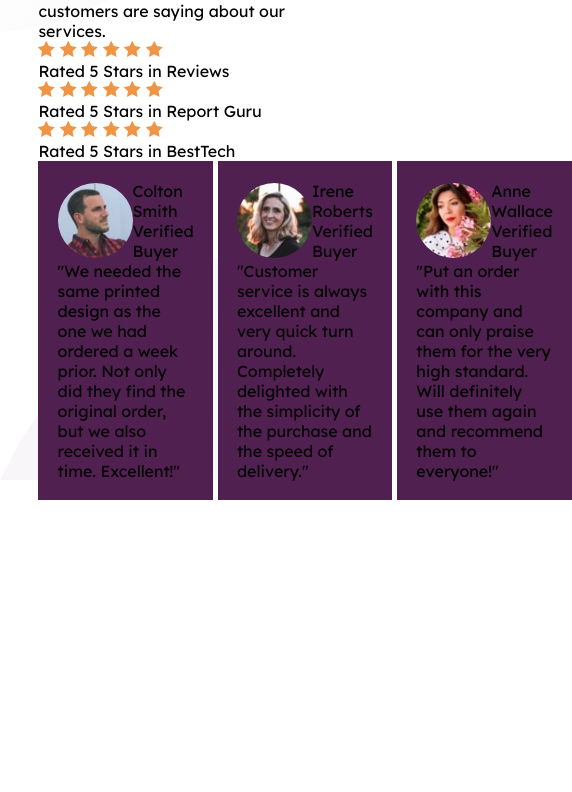
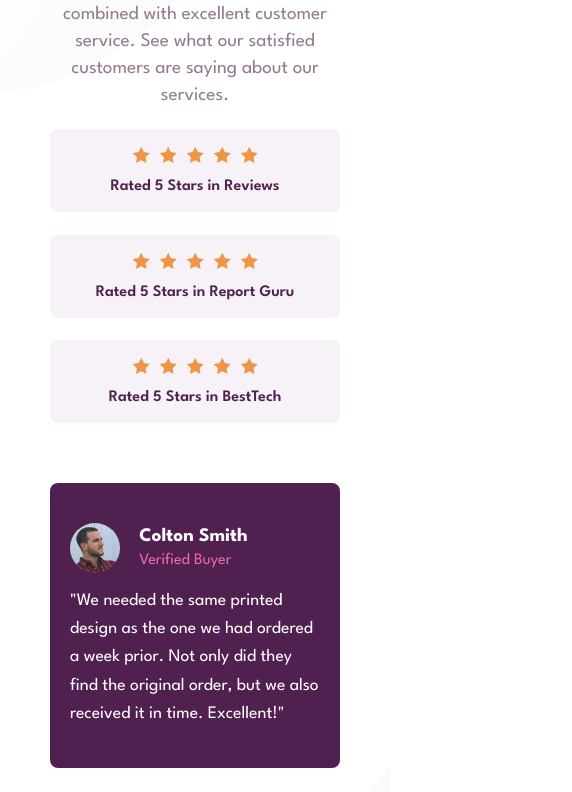
Before and after one commit to pnkzdev/frontend-mentor, a plain HTML site: page Social-proof-section/index.html in a window 390 px wide. Shown: the part 217-1009 px from the top of the page, 572 px wide, since content can reach past the window. Before the commit the page ends 868 px from the top, so only its background shows below. Drawn offline with Linux system fonts and the light colour scheme.

Commit message:
update social-proof-project

```diff
--- a/Social-proof-section/index.html
+++ b/Social-proof-section/index.html
@@ -18,14 +18,13 @@
                 </p>
             </div>
             <div class="ratings">
-                <div class="rating">
+                <div class="rating ">
                     <div class="rating-stars">
                         <img src="./assets/images/icon-star.svg" alt="">
                           <img src="./assets/images/icon-star.svg" alt="">
                             <img src="./assets/images/icon-star.svg" alt="">
                               <img src="./assets/images/icon-star.svg" alt="">
                                 <img src="./assets/images/icon-star.svg" alt="">
-                                  <img src="./assets/images/icon-star.svg" alt="">
                     </div>
                     <div class="rating-description">
                         Rated 5 Stars in Reviews
@@ -38,7 +37,7 @@
                             <img src="./assets/images/icon-star.svg" alt="">
                               <img src="./assets/images/icon-star.svg" alt="">
                                 <img src="./assets/images/icon-star.svg" alt="">
-                                  <img src="./assets/images/icon-star.svg" alt="">
+
                     </div>
                     <div class="rating-description">
                         Rated 5 Stars in Report Guru
@@ -51,7 +50,6 @@
                             <img src="./assets/images/icon-star.svg" alt="">
                               <img src="./assets/images/icon-star.svg" alt="">
                                 <img src="./assets/images/icon-star.svg" alt="">
-                                  <img src="./assets/images/icon-star.svg" alt="">
                     </div>
                     <div class="rating-description">
                         Rated 5 Stars in BestTech
--- a/Social-proof-section/style.css
+++ b/Social-proof-section/style.css
@@ -8,71 +8,181 @@
 
 :root {
   /* --- Primary --- */
-  --Dark-Magenta: hsl(300, 43%, 22%);
+  --very-Dark-Magenta: hsl(300, 43%, 22%);
   --Soft-Pink: hsl(333, 80%, 67%);
 
   /* --- Neutral --- */
-  --Grayish-Magenta: hsl(303, 10%, 53%);
+  --dark-Grayish-Magenta: hsl(303, 10%, 53%);
   --Light-Grayish-Magenta: hsl(300, 24%, 96%);
   --White: hsl(0, 0%, 100%);
 }
 
 body {
-  min-height: 100vh;
-  font-family: "Lexend Deca", sans-serif;
+  font-family: "League Spartan", sans-serif;
+  font-size: 15px;
+  background-color: var(--White);
+
+  background-image: url("./assets/images/bg-pattern-top-desktop.svg"),
+    url("./assets/images/bg-pattern-bottom-desktop.svg");
+  background-repeat: no-repeat;
+  background-position: top left, bottom right;
+  background-size: 500px, 500px;
 }
 
 .social-proof {
-  height: 100%;
-  width: 100%;
-  position: relative;
-
-  padding:2.4rem;
+  max-width: 85%;
+  margin: 80px auto;
+  display: flex;
+  flex-direction: column;
+  gap: 60px;
 }
 
-.social-proof::after,
-.social-proof::before {
-  content: "";
-  position: absolute;
-  width: 100vw;
-  height: 100vh;
-  z-index: 1;
+/* --Top-section :User Feedback */
+.user-feedback {
+  display: flex;
+  justify-content: space-between;
 }
 
-.social-proof:before {
-  background: url("./assets/images/bg-pattern-top-desktop.svg");
-  background-repeat: no-repeat;
-  top: -15%;
-  left: 0;
+.detail {
+  width: 40%;
 }
 
-.social-proof::after {
-  background: url("./assets/images/bg-pattern-bottom-desktop.svg");
-  background-repeat: no-repeat;
-  bottom: -15%;
-  right:0%;
+.heading {
+  color: var(--very-Dark-Magenta);
+  font-size: 3.5rem;
+  font-weight: 700;
+  margin-bottom: 20px;
+}
+
+.description {
+  color: var(--dark-Grayish-Magenta);
+  line-height: 1.4;
+  font-size: 1.2rem;
+}
+
+.ratings {
+  display: flex;
+  flex-direction: column;
+  gap: 1.4rem;
+  padding-top: 20px;
+}
+
+.rating {
+  display: flex;
+  align-items: center;
+  gap: 1rem;
+  background-color: var(--Light-Grayish-Magenta);
+  padding: 18px 30px;
+  border-radius: 8px;
+}
+
+.rating:nth-child(1){
+  transform: translateX(-100px);
+}
+.rating:nth-child(2){
+  transform: translateX(-50px);
+}
+
+.rating-stars{
+  display: flex;
+  gap:10px;
+}
+.rating-description{
+  color:var(--very-Dark-Magenta);
+  font-size: 1rem;
+  font-weight: 600;
 }
 
 
+/* --Bottom Section: User-reviews */
+
 .user-reviews{
-    display: flex;
-    gap:5px;
+  display: flex;
+  gap:30px;
 }
 
 .review{
-     padding: 1.2rem;
-     background-color: var(--Dark-Magenta);
+  background-color: var(--very-Dark-Magenta);
+  color:var(--White);
+  border-radius: 8px;
+  padding: 30px 40px;
 }
 
-.review .user-profile{
-   display: flex;
-   align-items: center;
+.user-profile{
+  display: flex;
+  align-items: center;
+  gap:1.2rem;
+  margin-bottom: 14px;
 }
 
-.user-profile>img{
-    width:75px;
-    width:75px;
-    border-radius: 50%;
+.user-profile img {
+  border-radius: 50%;
+  width: 50px;
+  height: 50px;
 }
-.user-details{
+.user-name{
+  font-size: 1.2rem;
+  font-weight: 700;
+  margin-bottom: 8px;
 }
+.user-verified{
+  font-size: 1rem;
+  color:var(--Soft-Pink);
+}
+
+.user-review-text{
+  line-height: 1.6;
+  font-size: 1.1rem;
+}
+
+.review:nth-of-type(2){
+  transform: translateY(20px);
+}
+.review:nth-of-type(3){
+  transform: translateY(40px);
+}
+
+@media(max-width:900px){
+  body{
+    background-image: url('./assets/images/bg-pattern-top-mobile.svg'),url('./assets/images/bg-pattern-bottom-mobile.svg');
+    background-repeat: no-repeat;
+    background-position: top left, bottom right;
+  }
+  .social-proof{
+    margin:40px 50px;
+  }
+  .user-feedback{
+    flex-direction: column;
+    align-items: center;
+  }
+  .detail{
+    width:100%;
+    text-align: center;
+  }
+  .heading{
+    font-size: 2.5rem;
+    line-height: 1.1
+  }
+  .ratings{
+    width:100%;
+  }
+  .rating{
+    flex-direction: column;
+    width:100%;
+  }
+  .rating:nth-child(1),
+  .rating:nth-child(2){
+    transform: translateX(0);
+  }
+
+  .user-reviews{
+    flex-direction: column;
+  }
+  .review{
+    padding: 40px 20px;
+  }
+  .review:nth-of-type(2),
+  .review:nth-of-type(3){
+    transform: translateY(0);
+  }
+}
```
